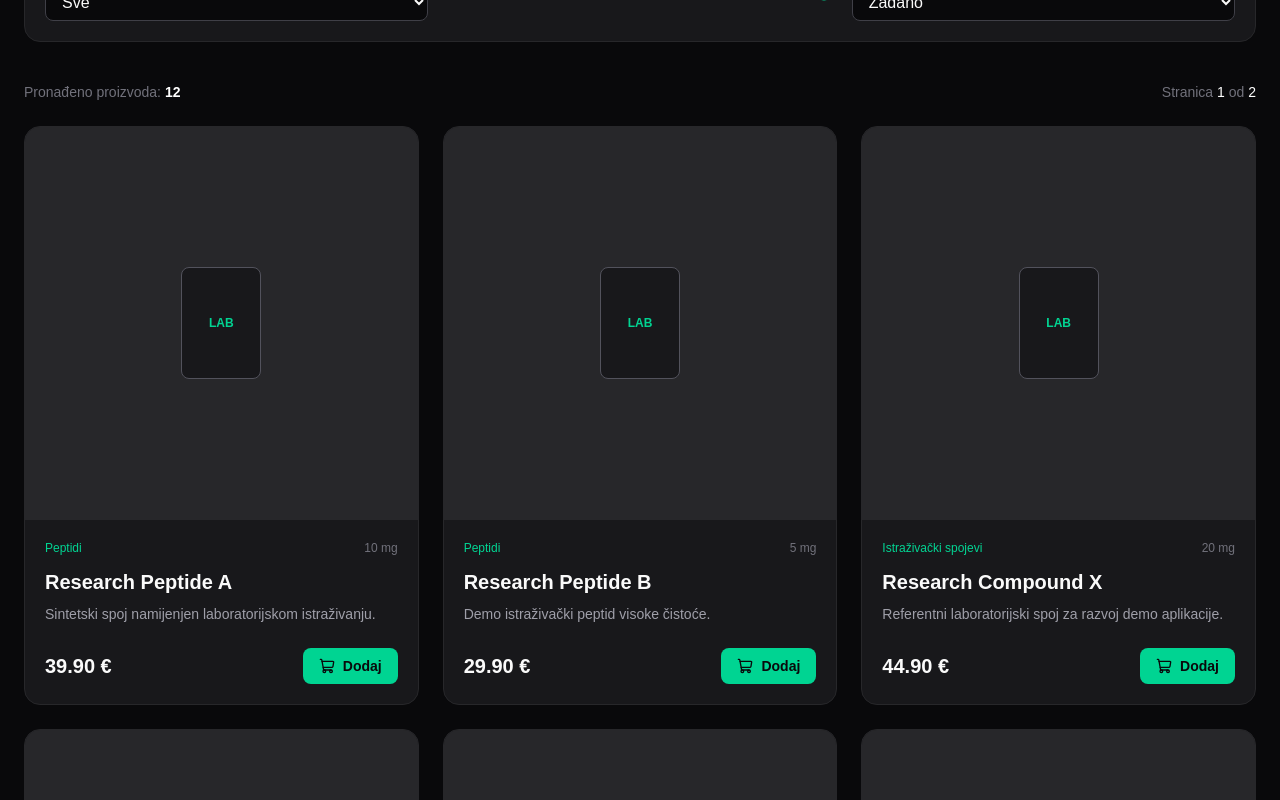
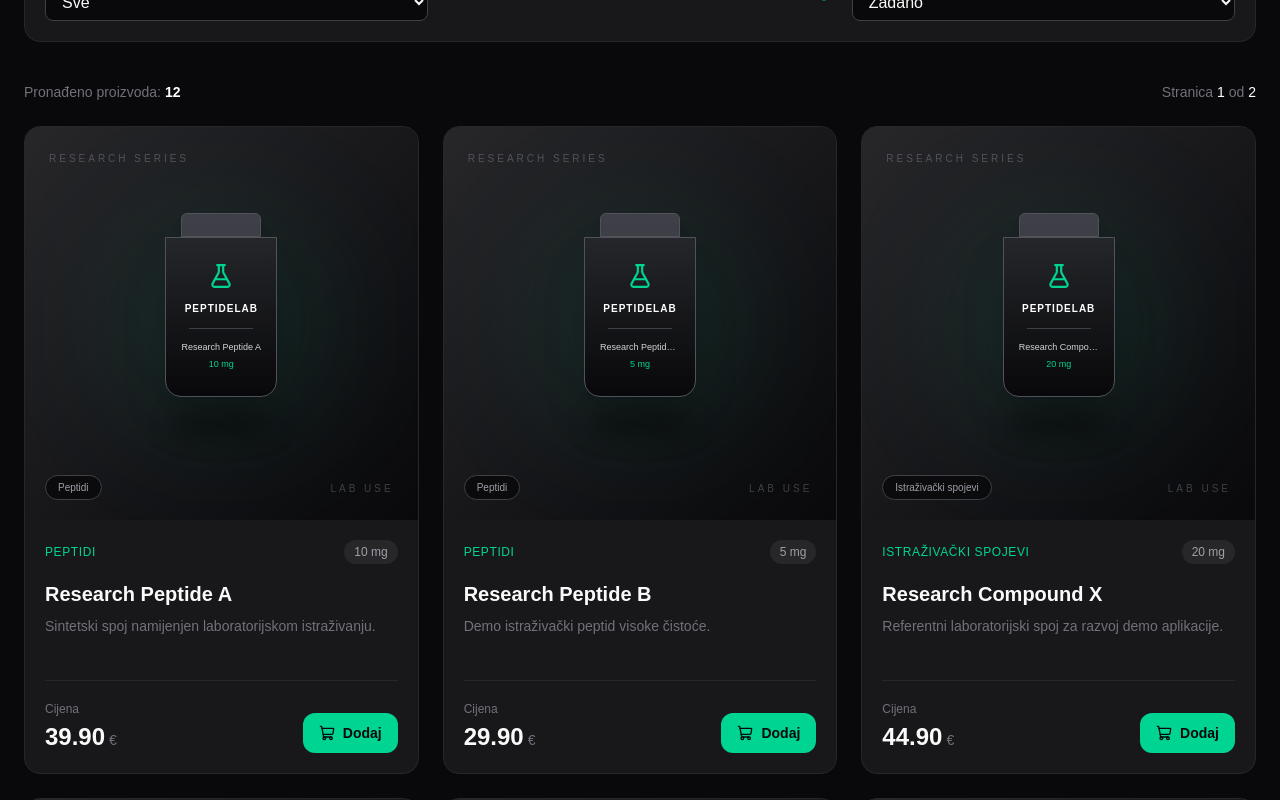
Before and after one commit to VrachoxWizard/peptids-shop, a React (Vite) app: page /proizvodi in a window 1280 px wide. Shown: the part 460-1260 px from the top of the page. Built offline with nearby package versions, Linux system fonts and the light colour scheme.

Commit message:
Improve product cards and product visuals

```diff
--- a/src/components/product/ProductCard.tsx
+++ b/src/components/product/ProductCard.tsx
@@ -1,9 +1,10 @@
-import { ShoppingCart } from "lucide-react";
+import { ArrowUpRight, ShoppingCart } from "lucide-react";
 import { Link, useNavigate } from "react-router-dom";
 import { toast } from "sonner";
 
 import type { Product } from "../../types/product";
 import { useCartStore } from "../../store/cartStore";
+import ProductVisual from "./ProductVisual";
 
 type ProductCardProps = {
   product: Product;
@@ -27,48 +28,71 @@ export default function ProductCard({ product }: ProductCardProps) {
   }
 
   return (
-    <article className="group overflow-hidden rounded-2xl border border-zinc-800 bg-zinc-900 transition hover:border-zinc-700">
+    <article className="group overflow-hidden rounded-2xl border border-zinc-800 bg-zinc-900 transition duration-300 hover:-translate-y-1 hover:border-zinc-700 hover:shadow-2xl hover:shadow-black/30">
+      {/* Product visual */}
       <Link
         to={`/proizvod/${product.slug}`}
-        className="aspect-square bg-zinc-800 flex items-center justify-center"
+        className="relative block overflow-hidden"
       >
-        <div className="w-20 h-28 rounded-lg border border-zinc-600 bg-zinc-900 flex items-center justify-center">
-          <span className="text-emerald-400 text-xs font-bold">LAB</span>
+        <div className="transition duration-500 group-hover:scale-[1.03]">
+          <ProductVisual
+            name={product.name}
+            category={product.category}
+            amount={product.amount}
+          />
+        </div>
+
+        <div className="absolute right-4 top-4 flex h-9 w-9 items-center justify-center rounded-full border border-zinc-700 bg-zinc-950/70 opacity-0 backdrop-blur transition group-hover:opacity-100">
+          <ArrowUpRight size={17} />
         </div>
       </Link>
 
+      {/* Info */}
       <div className="p-5">
-        <div className="flex items-center justify-between gap-3">
-          <span className="text-xs text-emerald-400 font-medium">
+        <div className="flex items-center justify-between gap-4">
+          <span className="text-xs font-medium uppercase tracking-wider text-emerald-400">
             {product.category}
           </span>
 
-          <span className="text-xs text-zinc-500">{product.amount}</span>
+          <span className="rounded-full bg-zinc-800 px-2.5 py-1 text-xs text-zinc-400">
+            {product.amount}
+          </span>
         </div>
 
         <Link to={`/proizvod/${product.slug}`}>
-          <h2 className="text-xl font-semibold mt-3 hover:text-emerald-400 transition">
+          <h2 className="mt-4 text-xl font-semibold transition group-hover:text-emerald-400">
             {product.name}
           </h2>
         </Link>
 
-        <p className="text-sm text-zinc-400 mt-2">{product.description}</p>
+        <p className="mt-2 line-clamp-2 min-h-10 text-sm leading-5 text-zinc-500">
+          {product.description}
+        </p>
 
-        <div className="flex items-center justify-between mt-6">
-          <span className="text-xl font-bold">
-            {product.price.toFixed(2)} €
+        <div className="mt-6 border-t border-zinc-800 pt-5">
+          <div className="flex items-end justify-between gap-4">
+            <div>
+              <span className="block text-xs text-zinc-500">Cijena</span>
+
+              <span className="mt-1 block text-2xl font-bold">
+                {product.price.toFixed(2)}
+                <span className="ml-1 text-sm font-normal text-zinc-500">
+                  €
                 </span>
+              </span>
+            </div>
 
             <button
               type="button"
               onClick={handleAddToCart}
-            className="flex items-center gap-2 rounded-lg bg-emerald-400 text-zinc-950 px-4 py-2 text-sm font-semibold hover:bg-emerald-300 transition"
+              className="flex items-center gap-2 rounded-xl bg-emerald-400 px-4 py-2.5 text-sm font-semibold text-zinc-950 transition hover:bg-emerald-300 active:scale-95"
             >
               <ShoppingCart size={16} />
               Dodaj
             </button>
           </div>
         </div>
+      </div>
     </article>
   );
 }
--- /dev/null
+++ b/src/components/product/ProductVisual.tsx
@@ -0,0 +1,70 @@
+import { FlaskConical } from "lucide-react";
+
+type ProductVisualProps = {
+  name: string;
+  category: string;
+  amount: string;
+  large?: boolean;
+};
+
+export default function ProductVisual({
+  name,
+  category,
+  amount,
+  large = false,
+}: ProductVisualProps) {
+  return (
+    <div
+      className={`relative flex items-center justify-center overflow-hidden bg-gradient-to-br from-zinc-800 via-zinc-900 to-zinc-950 ${
+        large ? "min-h-[500px]" : "aspect-square"
+      }`}
+    >
+      {/* Background glow */}
+      <div className="absolute left-1/2 top-1/2 h-52 w-52 -translate-x-1/2 -translate-y-1/2 rounded-full bg-emerald-400/10 blur-3xl" />
+
+      {/* Decorative lines */}
+      <div className="absolute left-6 top-6 text-[10px] tracking-[0.3em] text-zinc-600">
+        RESEARCH SERIES
+      </div>
+
+      <div className="absolute bottom-6 right-6 text-[10px] tracking-[0.3em] text-zinc-700">
+        LAB USE
+      </div>
+
+      {/* Vial */}
+      <div
+        className={`relative flex flex-col items-center ${
+          large ? "scale-125" : ""
+        }`}
+      >
+        {/* Cap */}
+        <div className="h-6 w-20 rounded-t-md border border-zinc-600 bg-zinc-700 shadow-lg" />
+
+        {/* Bottle */}
+        <div className="relative flex h-40 w-28 flex-col items-center justify-center rounded-b-2xl border border-zinc-600 bg-gradient-to-b from-zinc-800/90 to-zinc-950 shadow-2xl backdrop-blur">
+          <FlaskConical size={26} className="mb-3 text-emerald-400" />
+
+          <span className="text-center text-[10px] font-bold tracking-widest text-white">
+            PEPTIDELAB
+          </span>
+
+          <div className="my-3 h-px w-16 bg-zinc-700" />
+
+          <span className="max-w-[80px] truncate text-[9px] font-medium text-zinc-300">
+            {name}
+          </span>
+
+          <span className="mt-1 text-[9px] text-emerald-400">{amount}</span>
+        </div>
+
+        {/* Shadow */}
+        <div className="mt-5 h-4 w-24 rounded-full bg-black/50 blur-md" />
+      </div>
+
+      {/* Category */}
+      <span className="absolute bottom-5 left-5 rounded-full border border-zinc-700 bg-zinc-950/80 px-3 py-1 text-[10px] text-zinc-400 backdrop-blur">
+        {category}
+      </span>
+    </div>
+  );
+}
--- a/src/pages/ProductDetails.tsx
+++ b/src/pages/ProductDetails.tsx
@@ -1,4 +1,4 @@
-import { ArrowLeft, FlaskConical, ShoppingCart } from "lucide-react";
+import { ArrowLeft, ShoppingCart } from "lucide-react";
 
 import { Link, useNavigate, useParams } from "react-router-dom";
 
@@ -6,6 +6,7 @@ import { toast } from "sonner";
 
 import { products } from "../data/products";
 import { useCartStore } from "../store/cartStore";
+import ProductVisual from "../components/product/ProductVisual";
 
 export default function ProductDetails() {
   const { slug } = useParams();
@@ -22,7 +23,7 @@ export default function ProductDetails() {
 
         <Link
           to="/proizvodi"
-          className="inline-block mt-6 text-emerald-400 hover:text-emerald-300"
+          className="mt-6 inline-block text-emerald-400 hover:text-emerald-300"
         >
           ← Povratak na proizvode
         </Link>
@@ -46,35 +47,36 @@ export default function ProductDetails() {
     <main className="max-w-7xl mx-auto px-6 py-12">
       <Link
         to="/proizvodi"
-        className="inline-flex items-center gap-2 text-zinc-400 hover:text-white transition mb-10"
+        className="mb-10 inline-flex items-center gap-2 text-zinc-400 transition hover:text-white"
       >
         <ArrowLeft size={18} />
         Povratak na proizvode
       </Link>
 
-      <div className="grid md:grid-cols-2 gap-12">
-        <div className="aspect-square rounded-3xl border border-zinc-800 bg-zinc-900 flex items-center justify-center">
-          <div className="w-40 h-56 rounded-xl border border-zinc-700 bg-zinc-950 flex flex-col items-center justify-center">
-            <FlaskConical size={40} className="text-emerald-400" />
-
-            <span className="mt-4 text-sm font-bold text-emerald-400">
-              RESEARCH LAB
-            </span>
-          </div>
+      <div className="grid gap-12 md:grid-cols-2">
+        <div className="overflow-hidden rounded-3xl border border-zinc-800">
+          <ProductVisual
+            name={product.name}
+            category={product.category}
+            amount={product.amount}
+            large
+          />
         </div>
 
         <div className="flex flex-col justify-center">
-          <span className="text-emerald-400 text-sm font-medium">
+          <span className="text-sm font-medium uppercase tracking-wider text-emerald-400">
             {product.category}
           </span>
 
-          <h1 className="text-4xl md:text-5xl font-bold mt-3">
+          <h1 className="mt-3 text-4xl font-bold md:text-5xl">
             {product.name}
           </h1>
 
-          <p className="text-zinc-400 text-lg mt-5">{product.description}</p>
+          <p className="mt-5 text-lg leading-8 text-zinc-400">
+            {product.description}
+          </p>
 
-          <div className="border-t border-zinc-800 mt-8 pt-8 space-y-4">
+          <div className="mt-8 space-y-4 border-t border-zinc-800 pt-8">
             <div className="flex justify-between">
               <span className="text-zinc-500">Količina</span>
 
@@ -82,30 +84,39 @@ export default function ProductDetails() {
             </div>
 
             <div className="flex justify-between">
+              <span className="text-zinc-500">Kategorija</span>
+
+              <span>{product.category}</span>
+            </div>
+
+            <div className="flex justify-between">
               <span className="text-zinc-500">Namjena</span>
 
-              <span>Istraživačka uporaba</span>
+              <span>Demo / istraživački katalog</span>
             </div>
           </div>
 
-          <div className="mt-10 flex items-center justify-between gap-6">
-            <span className="text-3xl font-bold">
-              {product.price.toFixed(2)} €
-            </span>
+          <div className="mt-10 flex flex-col gap-5 sm:flex-row sm:items-center sm:justify-between">
+            <div>
+              <span className="block text-sm text-zinc-500">Cijena</span>
+
+              <span className="text-4xl font-bold">
+                {product.price.toFixed(2)}
+                <span className="ml-1 text-lg font-normal text-zinc-500">
+                  €
+                </span>
+              </span>
+            </div>
 
             <button
               type="button"
               onClick={handleAddToCart}
-              className="flex items-center gap-2 bg-emerald-400 hover:bg-emerald-300 text-zinc-950 font-semibold px-6 py-3 rounded-xl transition"
+              className="flex items-center justify-center gap-2 rounded-xl bg-emerald-400 px-6 py-3 font-semibold text-zinc-950 transition hover:bg-emerald-300 active:scale-95"
             >
               <ShoppingCart size={18} />
               Dodaj u demo košaricu
             </button>
           </div>
-
-          <p className="text-xs text-zinc-600 mt-6">
-            Demo proizvod prikazan isključivo za razvoj korisničkog sučelja.
-          </p>
         </div>
       </div>
     </main>
```
Lines whose indentation alone changed are shown as unchanged.
